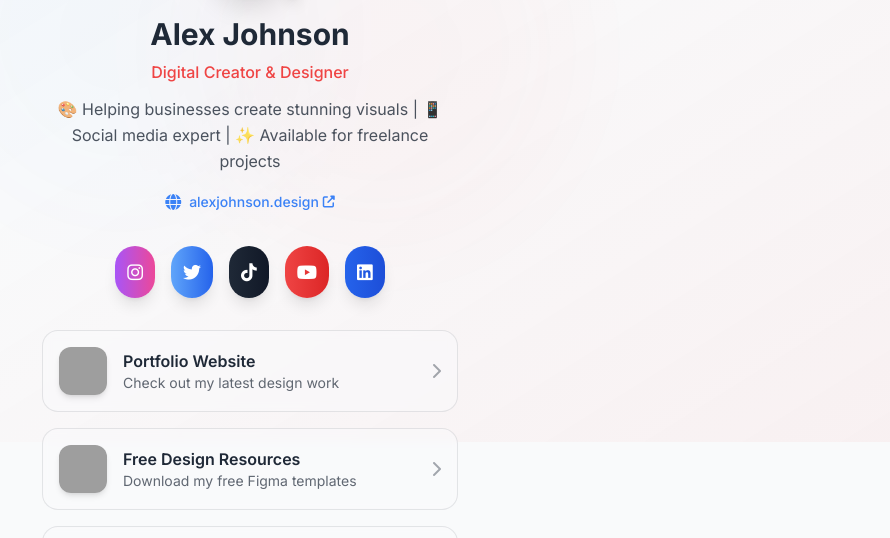
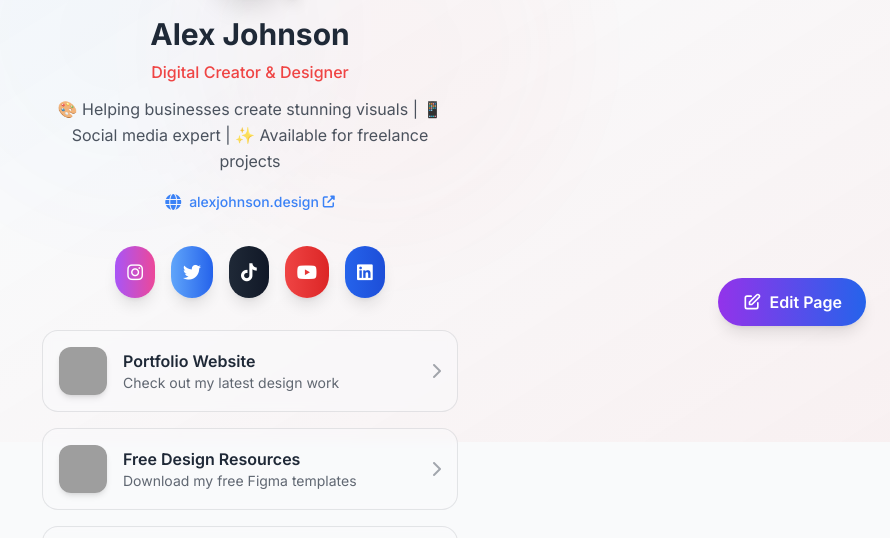
Before and after one commit to yanivbarlev/instantin.me, a FastAPI app: page /storefronts/demo/page in a window 1280 px wide. Shown: the part 358-896 px from the top of the page, without its empty margins (390-1280 px from the left). Run offline with FastAPI, Linux system fonts and the light colour scheme; parts of the project's set-up code (start-up, migrations or seed data) failed here and were passed over; some libraries are stand-ins or nearby versions; grey boxes are pictures that could not be loaded.

Commit message:
phase 5 complete - bugs fixed

```diff
--- a/app/templates/storefront.html
+++ b/app/templates/storefront.html
@@ -355,6 +355,93 @@
         </p>
     </div>
 </div>
+
+<!-- Floating Edit Button for Page Builder -->
+<div id="edit-page-controls" class="fixed bottom-6 right-6 z-50">
+    <button
+        id="edit-page-btn"
+        onclick="window.pageBuilder.open()"
+        class="bg-gradient-to-r from-purple-600 to-blue-600 hover:from-purple-700 hover:to-blue-700 text-white px-6 py-3 rounded-full shadow-lg hover:shadow-xl transition-all duration-300 transform hover:scale-105 flex items-center gap-2 group"
+        title="Open Page Builder"
+    >
+        <svg class="w-5 h-5 group-hover:rotate-12 transition-transform" fill="none" stroke="currentColor" viewBox="0 0 24 24">
+            <path stroke-linecap="round" stroke-linejoin="round" stroke-width="2" d="M11 5H6a2 2 0 00-2 2v11a2 2 0 002 2h11a2 2 0 002-2v-5m-1.414-9.414a2 2 0 112.828 2.828L11.828 15H9v-2.828l8.586-8.586z"/>
+        </svg>
+        <span class="font-semibold">Edit Page</span>
+    </button>
+
+    <!-- Secondary Controls (initially hidden) -->
+    <div id="edit-controls-menu" class="mt-3 space-y-2 opacity-0 transform translate-y-2 transition-all duration-200 pointer-events-none">
+        <button
+            onclick="window.pageBuilder.generateContent()"
+            class="bg-green-600 hover:bg-green-700 text-white px-4 py-2 rounded-lg shadow-lg transition-all duration-200 flex items-center gap-2 w-full text-sm"
+        >
+            <svg class="w-4 h-4" fill="none" stroke="currentColor" viewBox="0 0 24 24">
+                <path stroke-linecap="round" stroke-linejoin="round" stroke-width="2" d="M13 10V3L4 14h7v7l9-11h-7z"/>
+            </svg>
+            AI Generate
+        </button>
+
+        <button
+            onclick="window.themeSystem?.openThemeSelector()"
+            class="bg-indigo-600 hover:bg-indigo-700 text-white px-4 py-2 rounded-lg shadow-lg transition-all duration-200 flex items-center gap-2 w-full text-sm"
+        >
+            <svg class="w-4 h-4" fill="none" stroke="currentColor" viewBox="0 0 24 24">
+                <path stroke-linecap="round" stroke-linejoin="round" stroke-width="2" d="M7 21a4 4 0 01-4-4V5a2 2 0 012-2h4a2 2 0 012 2v12a4 4 0 01-4 4zM21 5a2 2 0 00-2-2h-4a2 2 0 00-2 2v12a4 4 0 004 4h4a2 2 0 002-2V5z"/>
+            </svg>
+            Themes
+        </button>
+    </div>
+</div>
+
+<!-- Edit Controls JavaScript -->
+<script>
+document.addEventListener('DOMContentLoaded', function() {
+    const editBtn = document.getElementById('edit-page-btn');
+    const editMenu = document.getElementById('edit-controls-menu');
+    let menuVisible = false;
+
+    // Toggle menu on button click
+    editBtn.addEventListener('click', function(e) {
+        // Open page builder
+        if (typeof window.pageBuilder !== 'undefined') {
+            window.pageBuilder.open();
+        } else {
+            console.warn('Page builder not available');
+        }
+
+        // Toggle secondary menu
+        menuVisible = !menuVisible;
+        if (menuVisible) {
+            editMenu.classList.remove('opacity-0', 'translate-y-2', 'pointer-events-none');
+            editMenu.classList.add('opacity-100', 'translate-y-0', 'pointer-events-auto');
+        } else {
+            editMenu.classList.add('opacity-0', 'translate-y-2', 'pointer-events-none');
+            editMenu.classList.remove('opacity-100', 'translate-y-0', 'pointer-events-auto');
+        }
+    });
+
+    // Close menu when clicking outside
+    document.addEventListener('click', function(e) {
+        if (!document.getElementById('edit-page-controls').contains(e.target) && menuVisible) {
+            menuVisible = false;
+            editMenu.classList.add('opacity-0', 'translate-y-2', 'pointer-events-none');
+            editMenu.classList.remove('opacity-100', 'translate-y-0', 'pointer-events-auto');
+        }
+    });
+
+    // Add keyboard shortcut for edit mode (Ctrl/Cmd + E)
+    document.addEventListener('keydown', function(e) {
+        if ((e.ctrlKey || e.metaKey) && e.key === 'e') {
+            e.preventDefault();
+            if (typeof window.pageBuilder !== 'undefined') {
+                window.pageBuilder.open();
+            }
+        }
+    });
+});
+</script>
+
 {% endblock %}
 
 {% block extra_js %}
```
